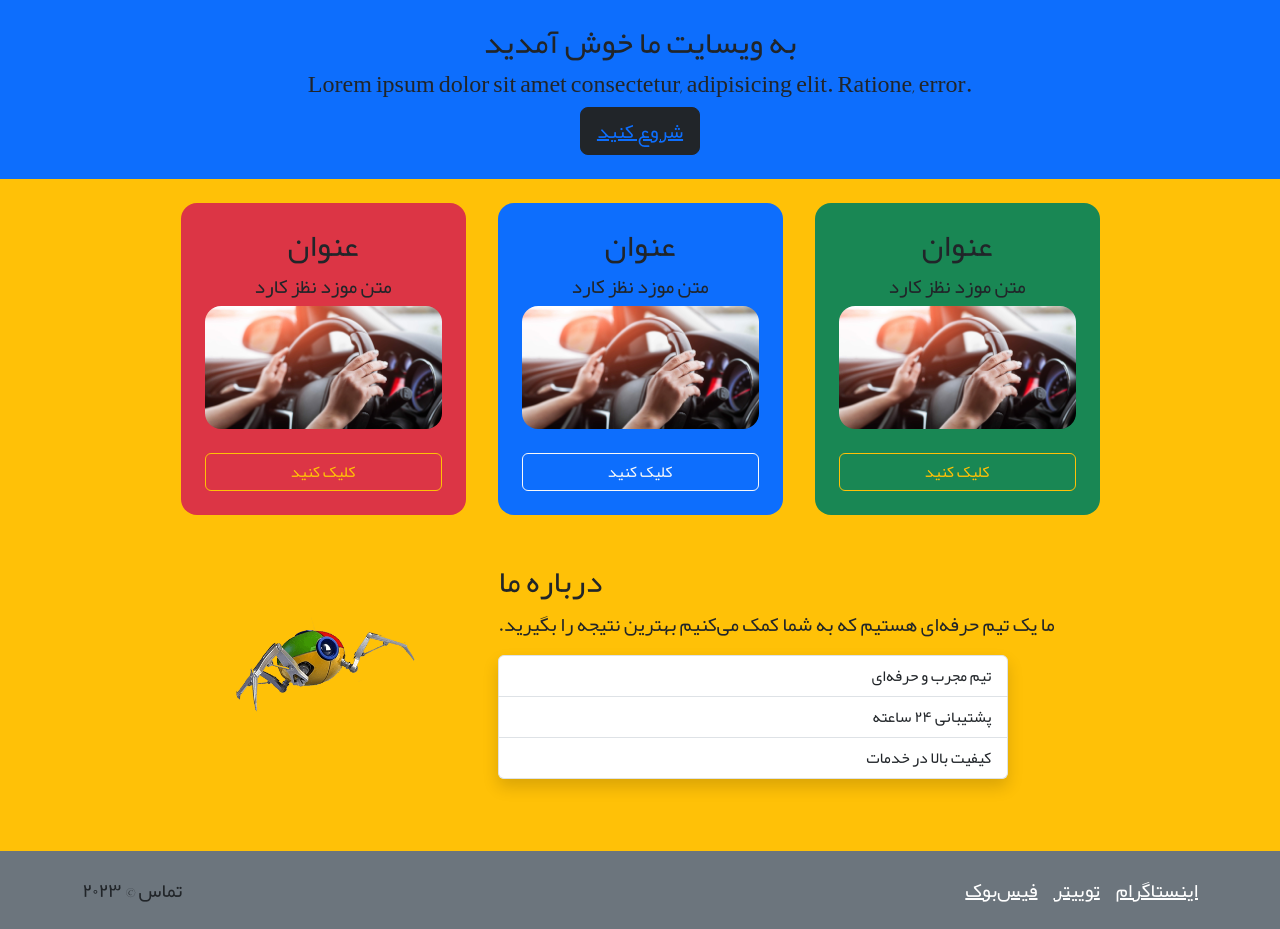
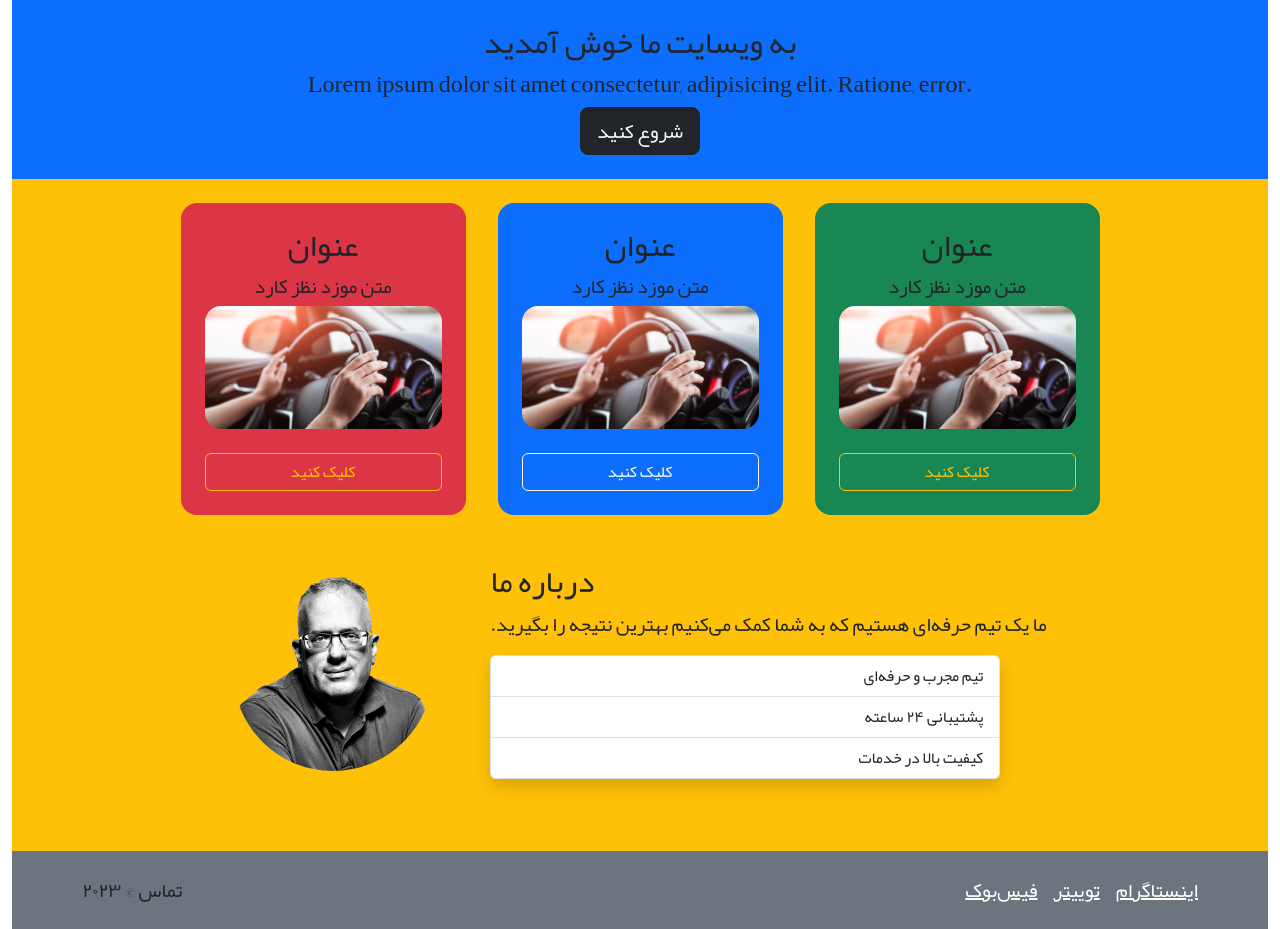
Before and after one commit to AbbasBSK/Web2Project, a plain HTML site: page index.html in a window 1280 px wide. Drawn offline with Linux system fonts and the light colour scheme.

Commit message:
after added the refrence word for session3

```diff
--- a/index.html
+++ b/index.html
@@ -7,15 +7,15 @@
     <link rel="stylesheet" href="/assets/css/style.css" />
     <title>Document</title>
   </head>
-  <body class="">
-    <section class="d-flex flex-column min-vh-100">
+  <body >
+    <section class="container-fluid" >
       <header class="bg-primary py-4 d-flex align-items-center flex-column">
         <h2>به ویسایت ما خوش آمدید</h2>
         <h4>
           Lorem ipsum dolor sit amet consectetur, adipisicing elit. Ratione,
           error.
         </h4>
-        <button class="btn btn-dark btn-lg"><a href="#contact">شروع کنید</a></button>
+        <button class="btn btn-dark btn-lg "><a class="text-decoration-none text-light" href="#contact">شروع کنید</a></button>
       </header>
 
       <main class="bg-warning  d-flex flex-column py-4">
@@ -28,7 +28,7 @@
               <h2>عنوان</h2>
               <h5>متن موزد نظز کارد</h5>
               <img
-                class="img-fluid rounded-4"
+                class="img-fluid rounded-4 "
                 src="/assets/img/car-03.jpg"
                 alt=""
               />
@@ -78,7 +78,7 @@
                             <li class="list-group-item list-group-item-action text-end">کیفیت بالا در خدمات</li>
                         </ul>
                     </div>
-                    <img src="/assets/img/google-spider.png" alt="درباره ما" class=" img-fluid rounded-circle mt-4 mt-md-0 " style="max-width: 200px;">
+                    <img src="assets/img/brendan-eich.png" alt="درباره ما" class=" img-fluid rounded-circle mt-4 mt-md-0 " style="max-width: 200px;">
                 </div>
             </div>
         </section>
```
Also changed, not shown: 2 other files.
